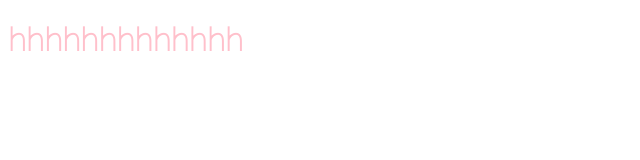
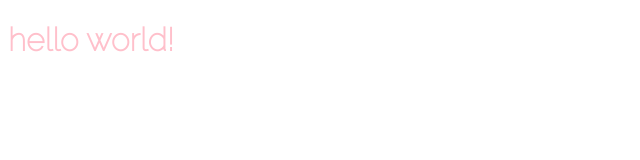
Before and after one commit to mashahroza/gulp_settings, a website: page app/index.html in a window 1280 px wide. Shown: the full height of the page, 0-640 px from the left. Drawn offline with Linux system fonts and the light colour scheme; files whose address does not match are found by name.

Commit message:
Update index.html

```diff
--- a/app/index.html
+++ b/app/index.html
@@ -8,7 +8,7 @@
     <link rel="stylesheet" href="css/app.min.css">
 </head>
 <body>
-    <h1>hhhhhhhhhhhhh</h1>
+    <h1>hello world!</h1>
     <script src="js/app.min.js"></script>
 </body>
 </html>
```
